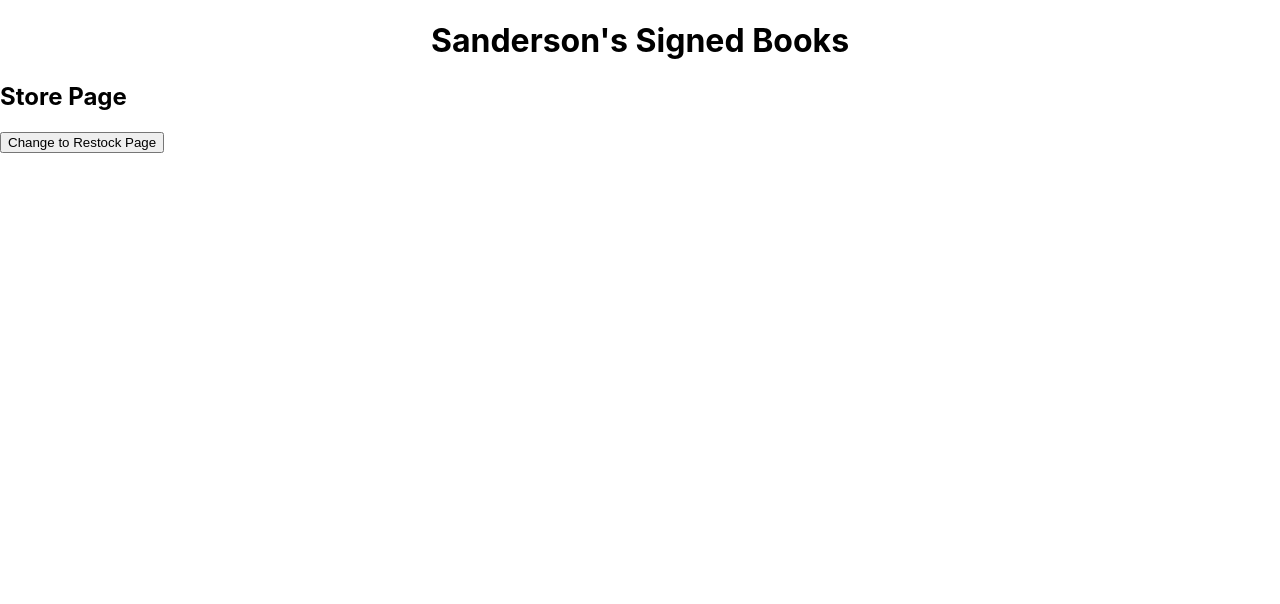
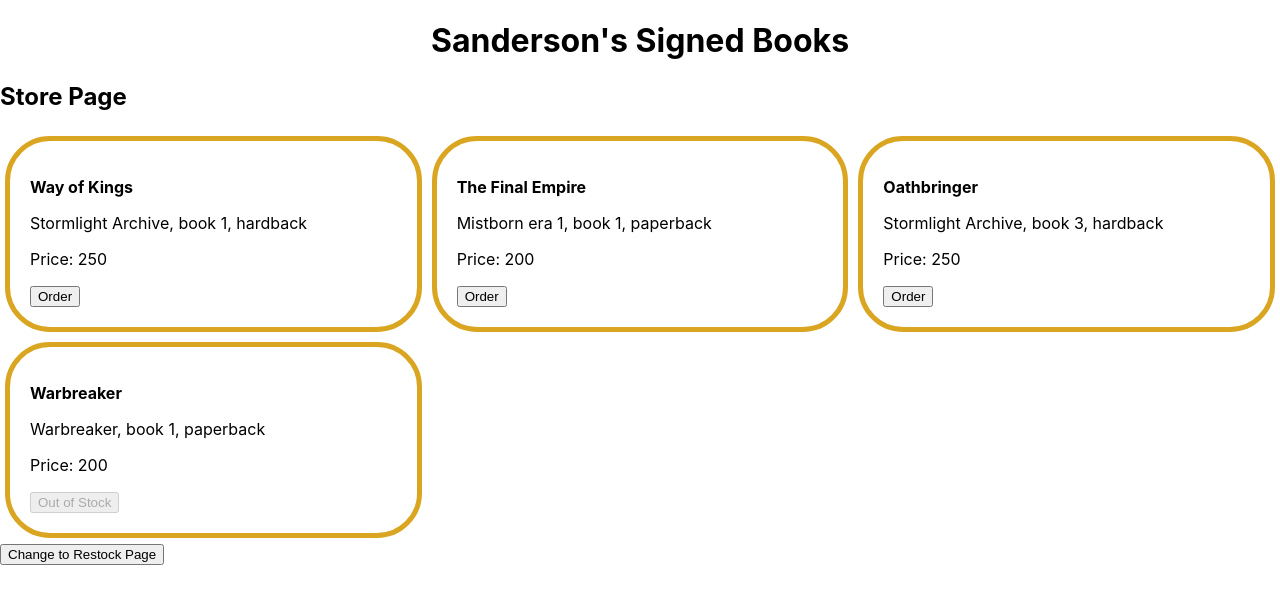
Before and after one commit to TJEverett/merch_site, a React (Create React App) app: page / in a window 1280 px wide. Shown: the top 604 px of the page. Built offline with nearby package versions, Linux system fonts and the light colour scheme.

Commit message:
add a static list for Store to draw from and load the list of items onto the page

```diff
--- a/src/components/AppControl.js
+++ b/src/components/AppControl.js
@@ -1,6 +1,33 @@
 import React from "react";
 import Store from "./Store";
 import Restock from "./Restock";
+
+const tempMasterItemList = [
+  {
+    itemName: "Way of Kings",
+    description: "Stormlight Archive, book 1, hardback",
+    price: 250.00,
+    stock: 17
+  },
+  {
+    itemName: "The Final Empire",
+    description: "Mistborn era 1, book 1, paperback",
+    price: 200.00,
+    stock: 23
+  },
+  {
+    itemName: "Oathbringer",
+    description: "Stormlight Archive, book 3, hardback",
+    price: 250.00,
+    stock: 4
+  },
+  {
+    itemName: "Warbreaker",
+    description: "Warbreaker, book 1, paperback",
+    price: 200.00,
+    stock: 0
+  }
+]
 
 class AppControl extends React.Component {
 
@@ -28,7 +55,7 @@
     let currentlyVisibleState = null;
     let buttonText = null;
     if(this.state.pageName === "Store"){
-      currentlyVisibleState = <Store />;
+      currentlyVisibleState = <Store itemList={tempMasterItemList}/>;
       buttonText = "Change to Restock Page";
     } else if (this.state.pageName === "Restock") {
       currentlyVisibleState = <Restock />;
--- /dev/null
+++ b/src/components/Item.js
@@ -0,0 +1,26 @@
+import React from "react";
+import PropTypes from "prop-types";
+
+function Item(props){
+  let button = <button disabled>Out of Stock</button>;
+  if (props.stock > 0){
+    button = <button>Order</button>;
+  };
+  return (
+    <React.Fragment>
+      <p><strong>{props.itemName}</strong></p>
+      <p>{props.description}</p>
+      <p>Price: {props.price}</p>
+      {button}
+    </React.Fragment>
+  )
+}
+
+Item.propTypes ={
+  itemName: PropTypes.string,
+  description: PropTypes.string,
+  price: PropTypes.number,
+  stock: PropTypes.number
+}
+
+export default Item;
--- a/src/components/Store.js
+++ b/src/components/Store.js
@@ -1,11 +1,42 @@
 import React from "react";
+import PropTypes from "prop-types";
+import Item from "./Item";
 
-function Store(){
+function Store(props){
+  const columnCount = 3;
+  const rowCount = Math.ceil(props.itemList.length / columnCount);
+  const cellSpacing = "1fr ";
+  const gridStyle = {
+    display: "grid",
+    gridTemplateColumns: (cellSpacing.repeat(columnCount)),
+    gridTemplateRows: (cellSpacing.repeat(rowCount))
+  };
+  const itemBoxStyle = {
+    margin: "5px",
+    borderRadius: "45px",
+    padding: "20px",
+    border: "5px solid goldenRod"
+  }
   return(
     <React.Fragment>
       <h2>Store Page</h2>
+      <div style={gridStyle}>
+        {props.itemList.map((item, index) =>
+          <div style={itemBoxStyle}>
+            <Item itemName={item.itemName}
+            description={item.description}
+            price={item.price}
+            stock={item.stock}
+            key={index} />
+          </div>
+        )}
+      </div>
     </React.Fragment>
   );
 }
 
+Store.propTypes = {
+  itemList: PropTypes.array
+}
+
 export default Store;
```
